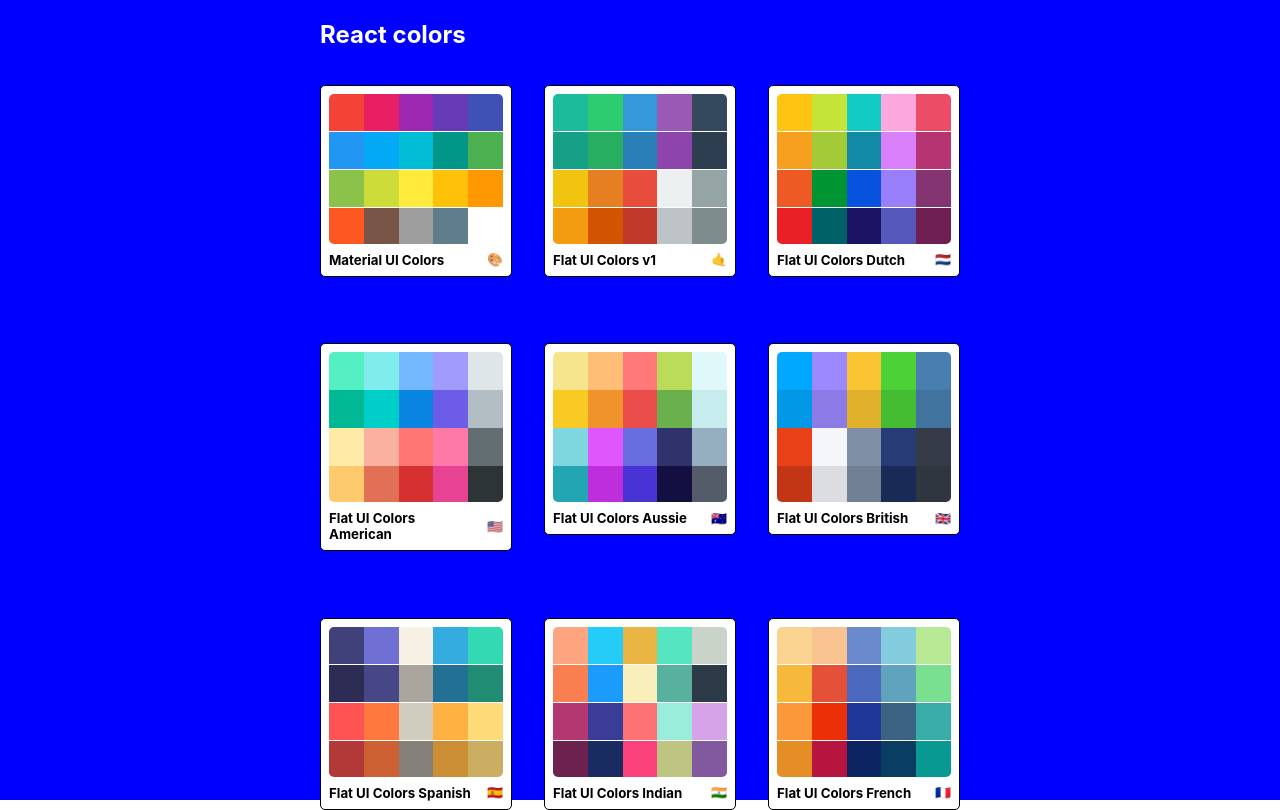
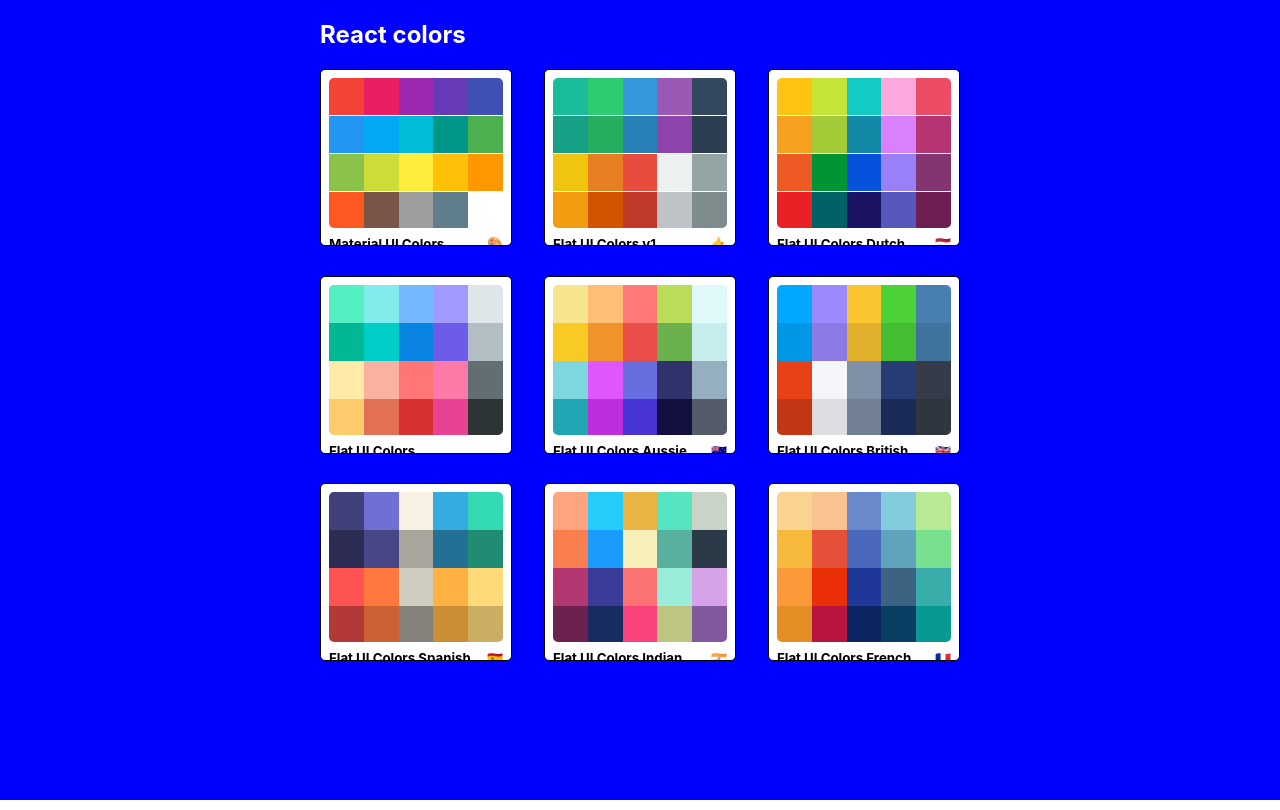
Before and after one commit to asafeliasim/color-palette-react, a React (Create React App) app: page / in a window 1280 px wide. Built offline with nearby package versions, Linux system fonts and the light colour scheme; the HTML template or start-up script is replaced by a standard one.

Commit message:
Link to Palette

```diff
--- a/src/App.js
+++ b/src/App.js
@@ -18,7 +18,7 @@
   render(){
     return (
       <Switch>
-      <Route exact path="/" render={()=> <PaletteList palettes={seedColors}/>}/>
+      <Route exact path="/" render={(routeProps)=> <PaletteList palettes={seedColors} {...routeProps}/>}/>
       <Route exact path="/palette/:id"
             render={routeProps=> (<Palette palette={generatePalette(this.findPalette(routeProps.match.params.id))}/>
             )}
--- a/src/MiniPalette.js
+++ b/src/MiniPalette.js
@@ -43,12 +43,12 @@
 }
 
 function MinPalette(props){
-    var {classes,paletteName,emoji,colors} = props;
+    var {classes,paletteName,emoji,colors,handleClick} = props;
     var miniColorsBoxes = colors.map(c =>(
         <div className={classes.miniColor} style={{backgroundColor: c.color}} key={c.paletteName}/>
     ));
     return(
-        <div className={classes.root}>
+        <div className={classes.root} onClick={handleClick}>
             <div className={classes.colors}>
                 {miniColorsBoxes}
             </div>
--- a/src/PaletteList.js
+++ b/src/PaletteList.js
@@ -1,6 +1,5 @@
 import React, { Component } from 'react';
 import MinPalette from './MiniPalette';
-import {Link} from 'react-router-dom';
 import { withStyles } from '@material-ui/core/styles';
 
 var styles = {
@@ -32,7 +31,11 @@
         gridGap:"5%"
     }
 }
+
 class PaletteList extends Component {
+    goTopalette(id){
+        this.props.history.push(`/palette/${id}`);
+    }
     render() {
         var {palettes,classes} = this.props;
         return (
@@ -44,9 +47,7 @@
                     <div className={classes.palettes}>
                     {
                         palettes.map(palette =>(
-                            <p key={palette.id}>
-                            <MinPalette {...palette}/>
-                            </p>
+                            <MinPalette {...palette} handleClick={()=>this.goTopalette(palette.id)}/>
                         ))
                     }
                     </div>
```
